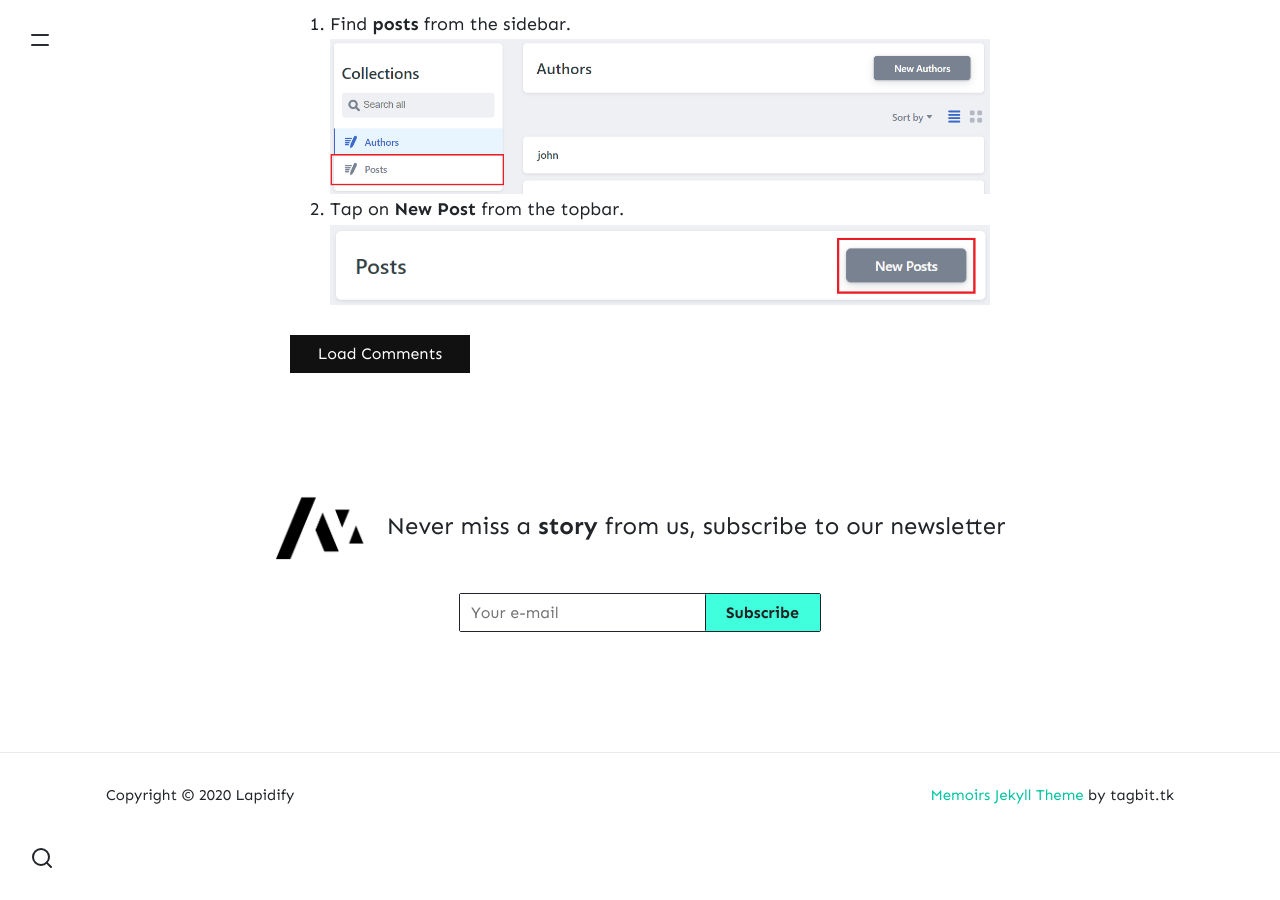
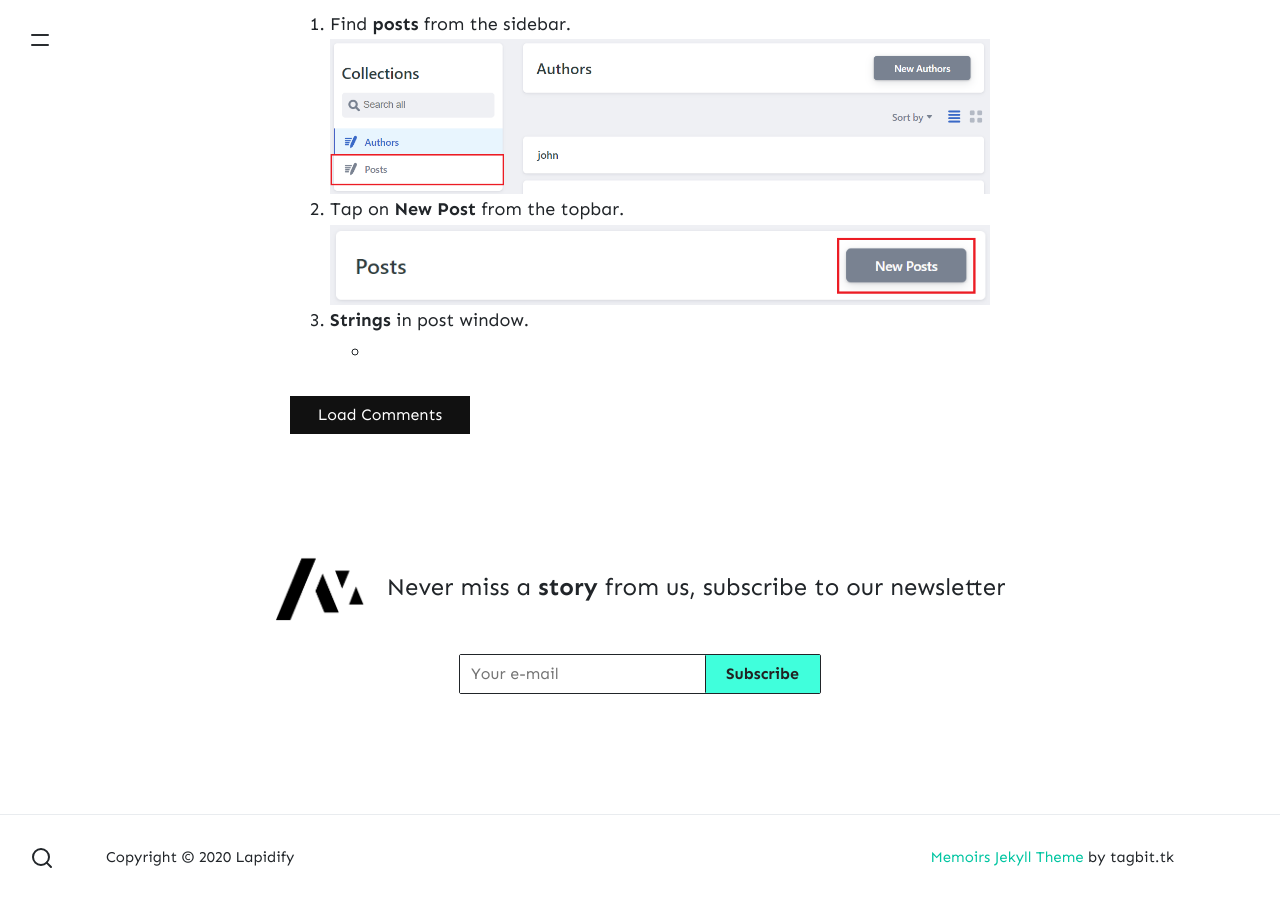
Before and after one commit to muhammedashfar7/Lapidify, a Jekyll site: the page built from writer-s-guide.md, in a window 1280 px wide and 900 px high, scrolled down 1506 px. Built offline with Jekyll 4.4.1, drawn with Linux system fonts in a browser that asks for light colours; nearby versions of some CDN libraries; a script that is not in the unit is left out; comment, search, counter and statistics services are not loaded.

Commit message:
Update from Forestry.io Muhammed Ashfar updated writer-s-guide.md

```diff
--- a/writer-s-guide.md
+++ b/writer-s-guide.md
@@ -39,3 +39,5 @@ Before start writing you should check that your profile is created in author tab
 
 1. Find **posts** from the sidebar.![](/uploads/tempsnip3-1.png)
 2. Tap on **New Post** from the topbar.![](/uploads/tempsnip4.png)
+3. **Strings** in post window.
+   *
```
